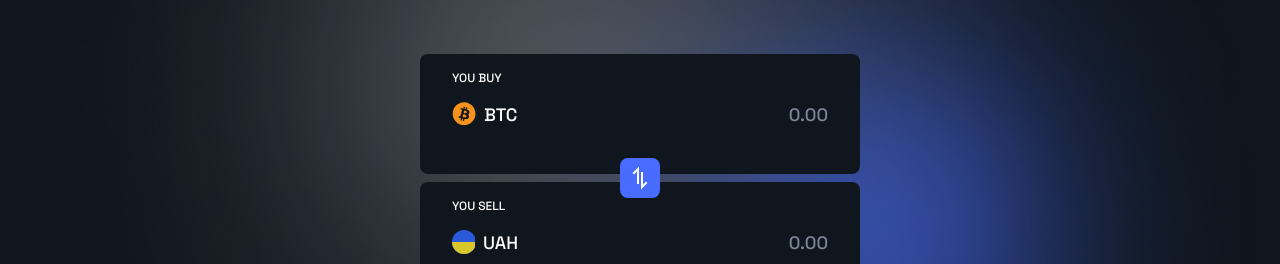
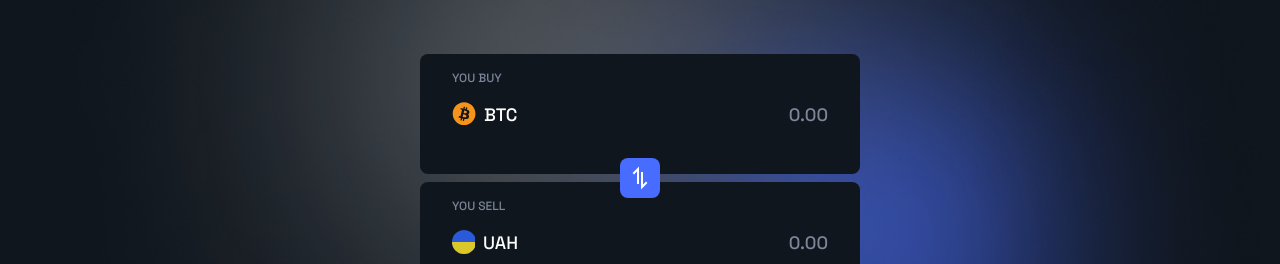
Before and after one commit to GregoryMaklakov/merge-converter, a Next.js app: page / in a window 1280 px wide. Shown: the part 226-490 px from the top of the page. Built offline with nearby package versions, Linux system fonts and the light colour scheme; no server answers.

Commit message:
add color label

```diff
--- a/components/ConverterForm/ConverterForm.jsx
+++ b/components/ConverterForm/ConverterForm.jsx
@@ -1,6 +1,6 @@
 "use client";
 
-import { useState, useEffect, useContext, useMemo, useCallback } from "react";
+import { useState, useEffect, useMemo, useCallback } from "react";
 import { Button } from "@components/Button";
 import { SwapCard } from "@components/SwapCard";
 import styles from "./ConverterForm.module.scss";
--- a/components/SwapCard/SwapCard.jsx
+++ b/components/SwapCard/SwapCard.jsx
@@ -5,11 +5,13 @@ import { forwardRef, useEffect, useRef, useState } from "react";
 import { Input } from "@components/Input";
 import styles from "./SwapCard.module.scss";
 import { LoadingButton } from "@components/LoadingButton";
+import numeral from "numeral";
 
 export const SwapCard = forwardRef(
     ({ className, onChange, isSell, convertFrom, convertTo, icon, isLoaded, value }, ref) => {
 
         const [isActive, setIsActive] = useState(false);
+
         const handleClickContainer = () => {
             if (inputRef.current) {
                 inputRef.current.focus();
--- a/components/SwapCard/SwapCard.module.scss
+++ b/components/SwapCard/SwapCard.module.scss
@@ -37,7 +37,7 @@
   top: 16px;
   left: 32px;
   text-transform: uppercase;
-  columns: $N8;
+  color: $N8;
   font-weight: 500;
   font-size: 12px;
 }
```
